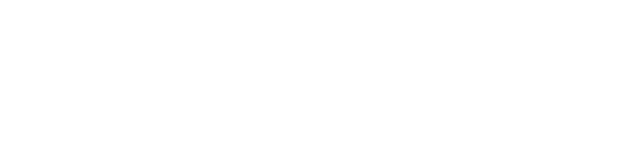
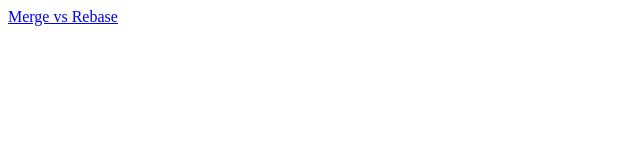
Before and after one commit to Kate-L2/git-hw2, a plain HTML site: page index.html in a window 1280 px wide. Shown: the whole page, without its empty margins (0-640 px from the left). Drawn offline with Linux system fonts and the light colour scheme.

Commit message:
Added header with a link

```diff
--- a/index.html
+++ b/index.html
@@ -7,6 +7,8 @@
     <title>Hw2</title>
 </head>
 <body>
-
+    <header class="header">
+        <a class="header__link" href="https://www.atlassian.com/ru/git/tutorials/merging-vs-rebasing">Merge vs Rebase</a>
+    </header>
 </body>
 </html>
```
